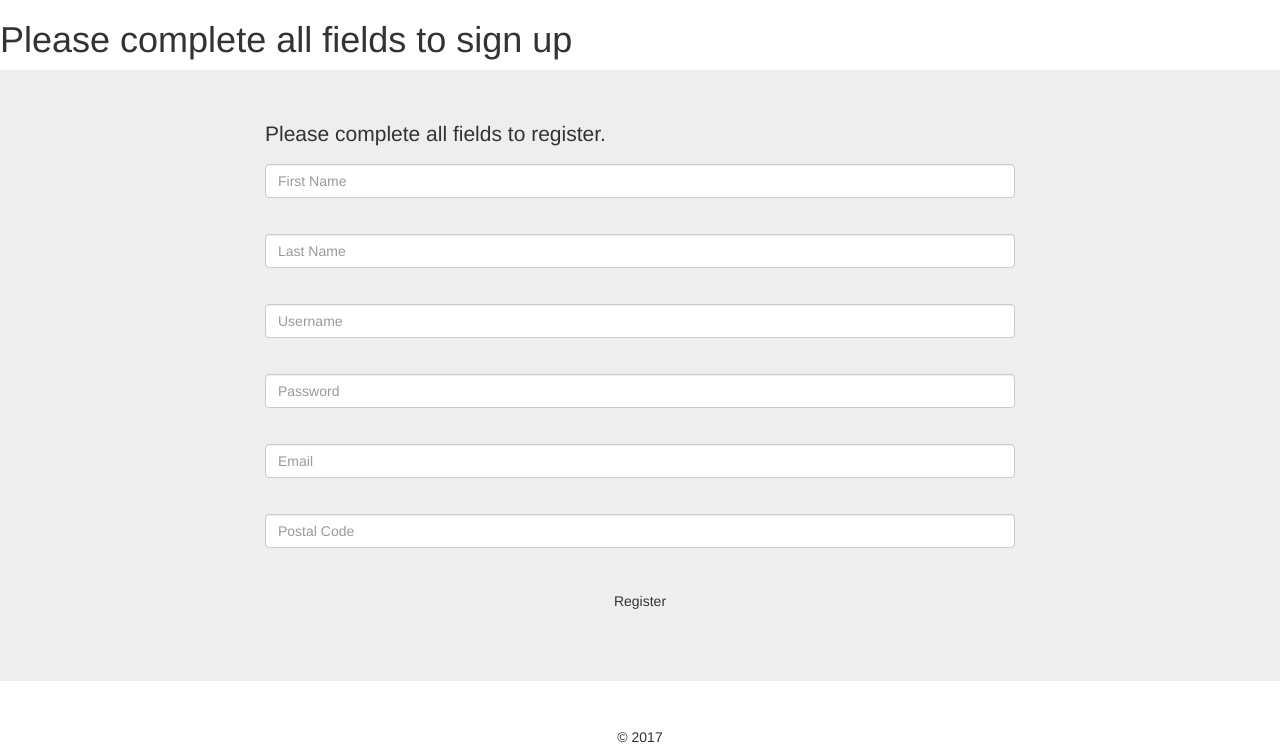
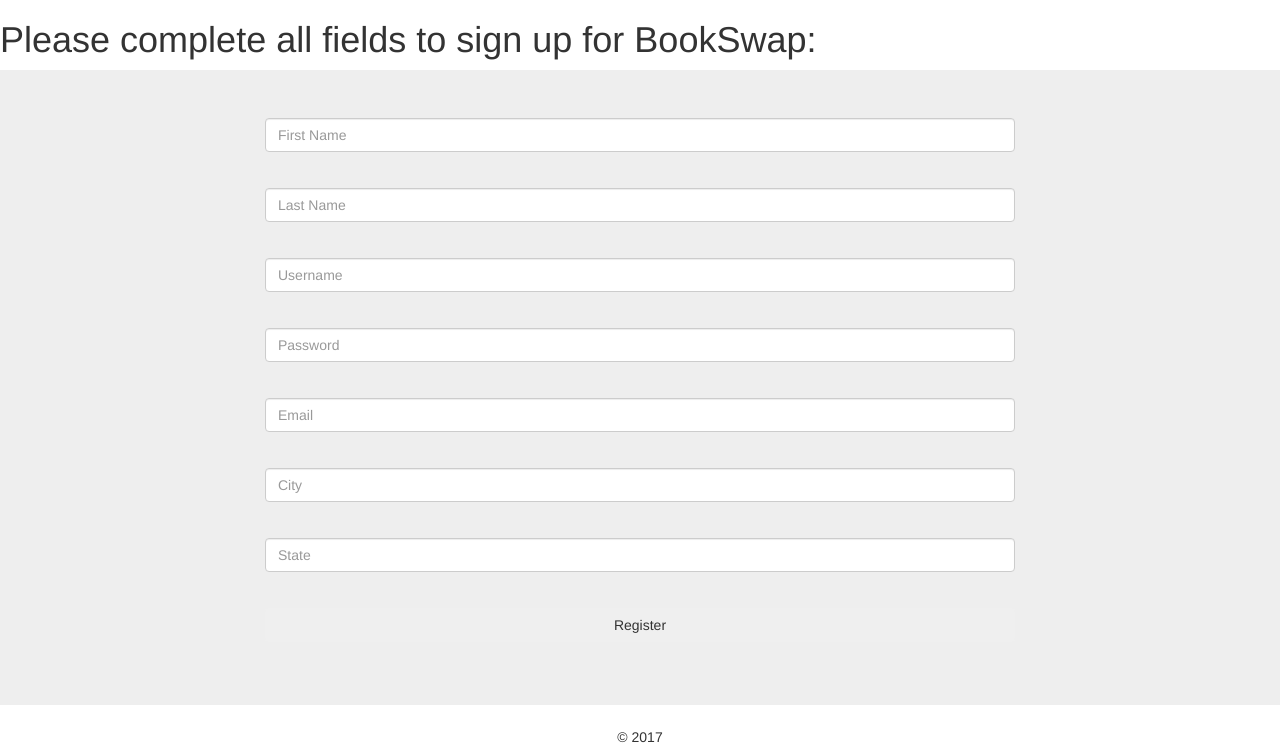
Before and after one commit to mitchthompson/AD320-group-project, a PHP site: page /registration.php in a window 1280 px wide. Shown: the part 52-800 px from the top of the page. Run offline with PHP 8.4, Linux system fonts and the light colour scheme; some libraries are stand-ins or nearby versions.

Commit message:
Update register.php

```diff
--- a/register.php
+++ b/register.php
@@ -1,51 +1,55 @@
 <?php include 'includes/header.php'?>
 <?php
+
 //set default values for variables
-if (!isset($first_name)) {$first_name = ''; }
-if (!isset($last_name)) {$last_name = ''; }
-if (!isset($username)) {$username = ''; }
-if (!isset($password)) {$password = ''; }
-if (!isset($email)) {$email = ''; }
-if (!isset($postalcode)) {$postalcode = ''; }
+$first_name = '';
+$last_name = '';
+$username = '';
+$password = '';
+$email = '';
+$city = '';
+$state = '';
+$message = '';
 
 ?>
 
 <main>
-	<h1>Please complete all fields to sign up</h1>
+<h1>Please complete all fields to sign up for BookSwap:</h1>
     <div class="jumbotron intro">
         <div class="container">
             <div class="row">
                 <div class="col-md-offset-2 col-md-8">
-				<?php if (!empty($error_message)) { ?>
-					<p><?php echo htmlspecialchars($error_message); ?></p>
-				<?php } ?>
                     <form action="registration.php" method="post">
 							<div class="form-group">
-                                <input class="form-control" type="text" placeholder="First Name" onfocus="this.placeholder = ''" onblur="this.placeholder = 'First Name'" name="first_name" value="<?php echo htmlspecialchars($first_name); ?>">
+                                <input class="form-control" type="text" placeholder="First Name" onfocus="this.placeholder = ''" onblur="this.placeholder = 'First Name'" name="first_name" value="<?php if(isset($_POST['first_name'])) echo $_POST['first_name']; ?>">
                             </div>
 							<br>
 							<div class="form-group">
-                                <input class="form-control" type="text" placeholder="Last Name" onfocus="this.placeholder = ''" onblur="this.placeholder = 'Last Name'" name="last_name" value="<?php echo htmlspecialchars($last_name); ?>">
+                                <input class="form-control" type="text" placeholder="Last Name" onfocus="this.placeholder = ''" onblur="this.placeholder = 'Last Name'" name="last_name" value="<?php if(isset($_POST['last_name'])) echo $_POST['last_name']; ?>">
                             </div>
 							<br>
 							<div class="form-group">
-                                <input class="form-control" type="text" placeholder="Username" onfocus="this.placeholder = ''" onblur="this.placeholder = 'Username'" name="username" value="<?php echo htmlspecialchars($username); ?>">
+                                <input class="form-control" type="text" placeholder="Username" onfocus="this.placeholder = ''" onblur="this.placeholder = 'Username'" name="username" value="<?php if(isset($_POST['username'])) echo $_POST['username']; ?>">
                             </div>
 							<br>
                             <div class="form-group">
-                                <input class="form-control" type="text" placeholder="Password" onfocus="this.placeholder = ''" onblur="this.placeholder = 'Password'" name="password" value="<?php echo htmlspecialchars($password); ?>">
+                                <input class="form-control" type="text" placeholder="Password" onfocus="this.placeholder = ''" onblur="this.placeholder = 'Password'" name="password" value="<?php if(isset($_POST['password'])) echo $_POST['password']; ?>">
                             </div>
 							<br>
                             <div class="form-group">
-                                <input class="form-control" type="text" placeholder="Email" onfocus="this.placeholder = ''" onblur="this.placeholder = 'Email'" name="email" value="<?php echo htmlspecialchars($email); ?>">
+                                <input class="form-control" type="text" placeholder="Email" onfocus="this.placeholder = ''" onblur="this.placeholder = 'Email'" name="email" value="<?php if(isset($_POST['email'])) echo $_POST['email']; ?>">
+                            </div>
+							<br>
+							<div class="form-group">
+                                <input class="form-control" type="text" placeholder="City" onfocus="this.placeholder = ''" onblur="this.placeholder = 'City'" name="city" value="<?php if(isset($_POST['city'])) echo $_POST['city']; ?>">
                             </div>
 							<br>
                             <div class="form-group">
-                                <input class="form-control" type="text" placeholder="Postal Code" onfocus="this.placeholder = ''" onblur="this.placeholder = 'Postal Code'" name="postalcode" value="<?php echo htmlspecialchars($postalcode); ?>">
+                                <input class="form-control" type="text" placeholder="State" onfocus="this.placeholder = ''" onblur="this.placeholder = 'State'" name="state" value="<?php if(isset($_POST['state'])) echo $_POST['state']; ?>">
                             </div>
 							<br>
-                            <div class="form-group">
-                                <input class="btn btn-secondary btn-block" type="submit" value="Register">
+							<div class="form-group">
+                             <input class="btn btn-secondary btn-block" type="submit" value="Register">
                             </div>
                     </form>
                 </div><!--col-md-12-->
```
